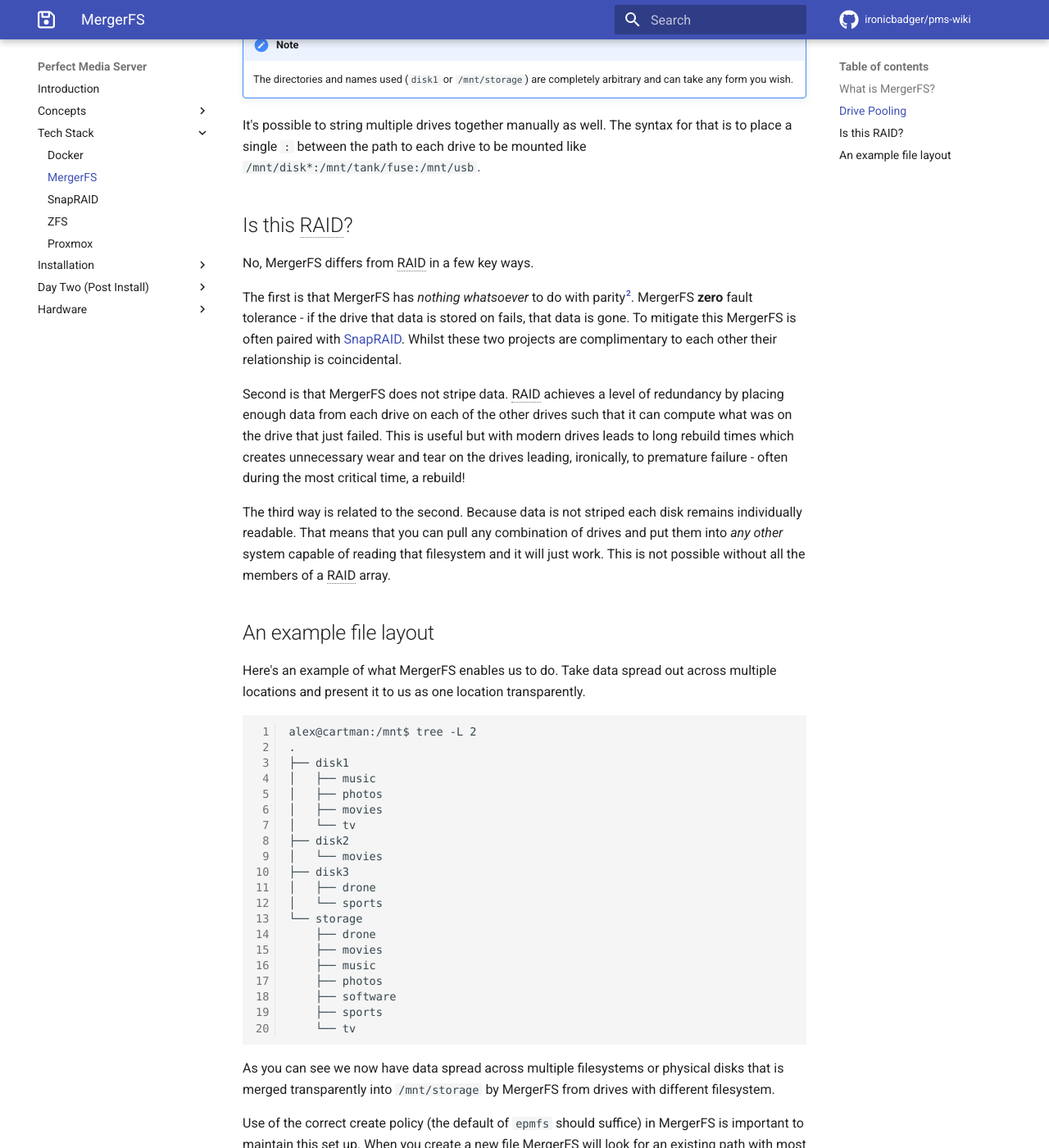
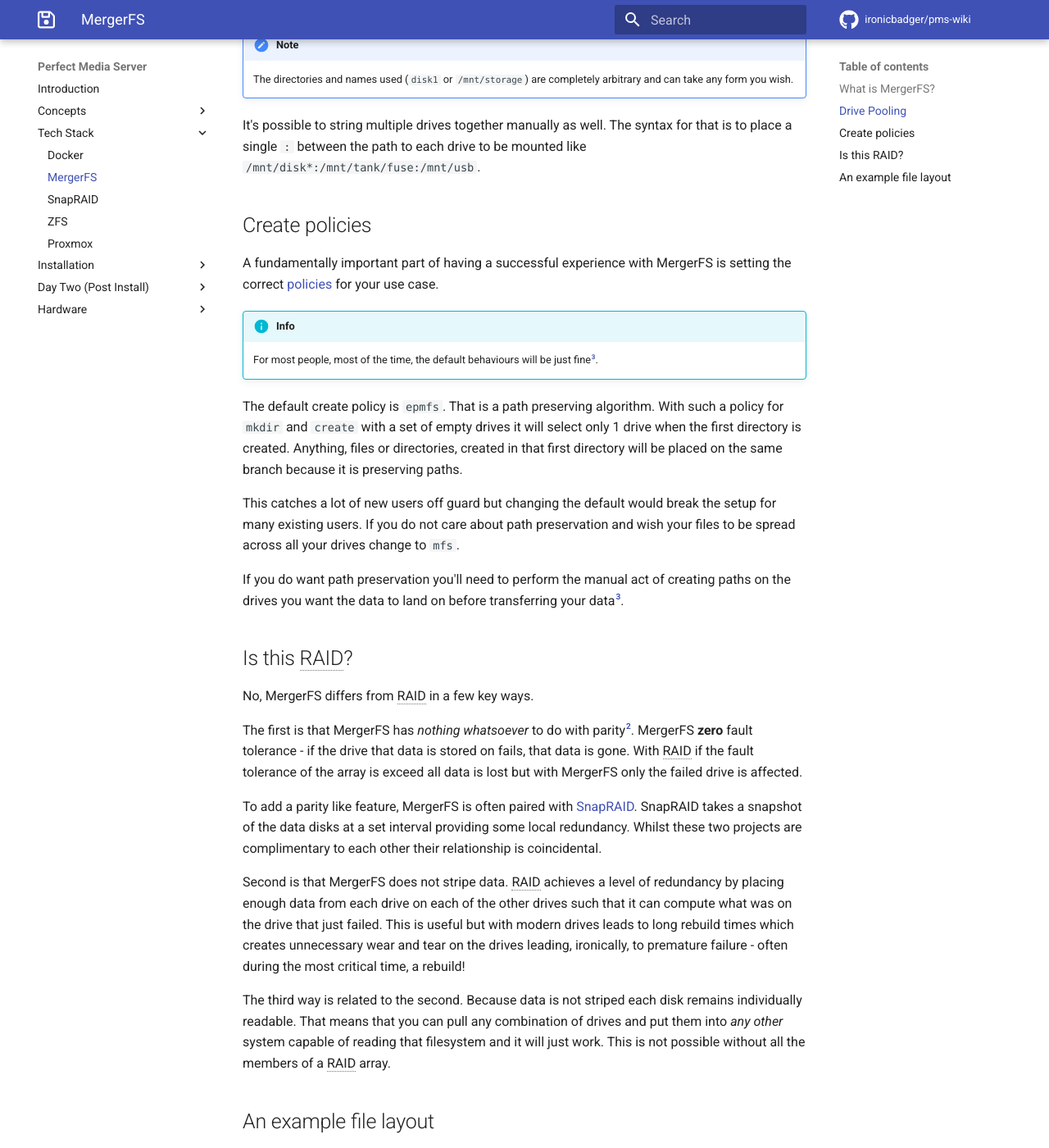
Before and after one commit to ironicbadger/pms-wiki, an MkDocs documentation site: the page built from docs/tech-stack/mergerfs.md, in a window 1280 px wide and 1400 px high, scrolled down 2018 px. Shown: the whole window at 82% size. Built offline with MkDocs 1.6.1 and Material for MkDocs 9.7.7, drawn with Linux system fonts in a browser that asks for light colours; some web fonts are replaced; comment, search, counter and statistics services are not loaded; some of the changed text lies outside the part shown.

Commit message:
mergerfs clarifications

```diff
--- a/docs/tech-stack/mergerfs.md
+++ b/docs/tech-stack/mergerfs.md
@@ -39,11 +39,26 @@ The example above is the required configuration to take every drive which matche
 
 It's possible to string multiple drives together manually as well. The syntax for that is to place a single `:` between the path to each drive to be mounted like `/mnt/disk*:/mnt/tank/fuse:/mnt/usb`.
 
+## Create policies
+
+A fundamentally important part of having a successful experience with MergerFS is setting the correct [policies](https://github.com/trapexit/mergerfs#functions--policies--categories) for your use case.
+
+!!! info
+    For most people, most of the time, the default behaviours will be just fine[^3].
+
+The default create policy is `epmfs`. That is a path preserving algorithm. With such a policy for `mkdir` and `create` with a set of empty drives it will select only 1 drive when the first directory is created. Anything, files or directories, created in that first directory will be placed on the same branch because it is preserving paths.
+
+This catches a lot of new users off guard but changing the default would break the setup for many existing users. If you do not care about path preservation and wish your files to be spread across all your drives change to `mfs`.
+
+If you do want path preservation you'll need to perform the manual act of creating paths on the drives you want the data to land on before transferring your data[^3].
+
 ## Is this RAID?
 
 No, MergerFS differs from RAID in a few key ways.
 
-The first is that MergerFS has *nothing whatsoever* to do with parity[^2]. MergerFS **zero** fault tolerance - if the drive that data is stored on fails, that data is gone. To mitigate this MergerFS is often paired with [SnapRAID](snapraid.md). Whilst these two projects are complimentary to each other their relationship is coincidental.
+The first is that MergerFS has *nothing whatsoever* to do with parity[^2]. MergerFS **zero** fault tolerance - if the drive that data is stored on fails, that data is gone. With RAID if the fault tolerance of the array is exceed all data is lost but with MergerFS only the failed drive is affected.
+
+To add a parity like feature, MergerFS is often paired with [SnapRAID](snapraid.md). SnapRAID takes a snapshot of the data disks at a set interval providing some local redundancy. Whilst these two projects are complimentary to each other their relationship is coincidental.
 
 Second is that MergerFS does not stripe data. RAID achieves a level of redundancy by placing enough data from each drive on each of the other drives such that it can compute what was on the drive that just failed. This is useful but with modern drives leads to long rebuild times which creates unnecessary wear and tear on the drives leading, ironically, to premature failure - often during the most critical time, a rebuild!
 
@@ -78,14 +93,15 @@ alex@cartman:/mnt$ tree -L 2
 
 As you can see we now have data spread across multiple filesystems or physical disks that is merged transparently into `/mnt/storage` by MergerFS from drives with different filesystem.
 
-Use of the correct create policy (the default of `epmfs` should suffice) in MergerFS is important to maintain this set up. When you create a new file MergerFS will look for an existing path with most free space (`epmfs`) and then create the file there.
-
-
+As discussed in [create policies](#create-policies), use of the correct create policy (the default of `epmfs` should suffice) in MergerFS is important to maintain this set up. The important part being `existing path` as without this option MergerFS will spread files out across multiple drives based on which has most free space.
 
 
 [^1]: More information about `/etc/fstab` is detailed in the [manual installation](../installation/manual-install.md) section.
 [^2]: [What is Parity?](https://en.wikipedia.org/wiki/Standard_RAID_levels#Simplified_parity_example)
+[^3]: https://github.com/trapexit/mergerfs#why-are-all-my-files-ending-up-on-1-drive
 
 *[JBOD]: Just a Bunch Of Disks
 *[RAID]: Redundant Array of Inexpensive Disks
 *[PMS]: Perfect Media Server
+*[epmfs]: existing path most free space
+*[mfs]: most free space
```
